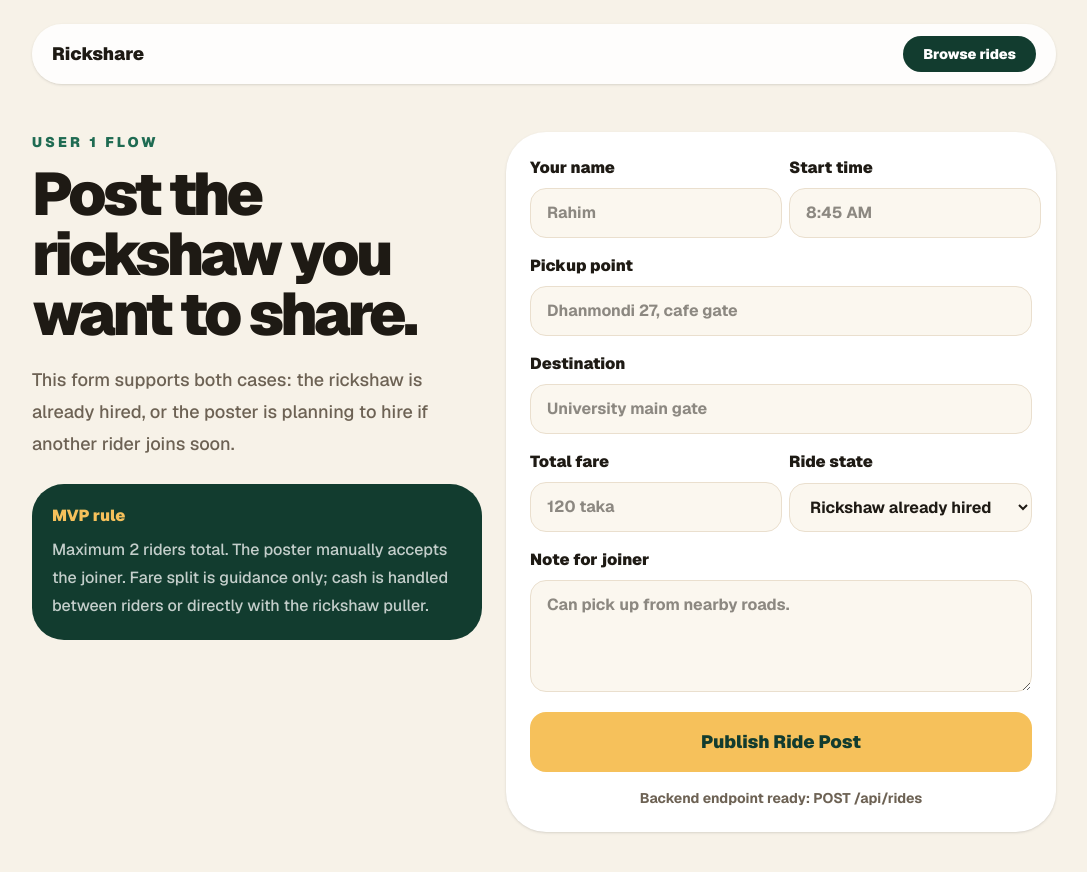
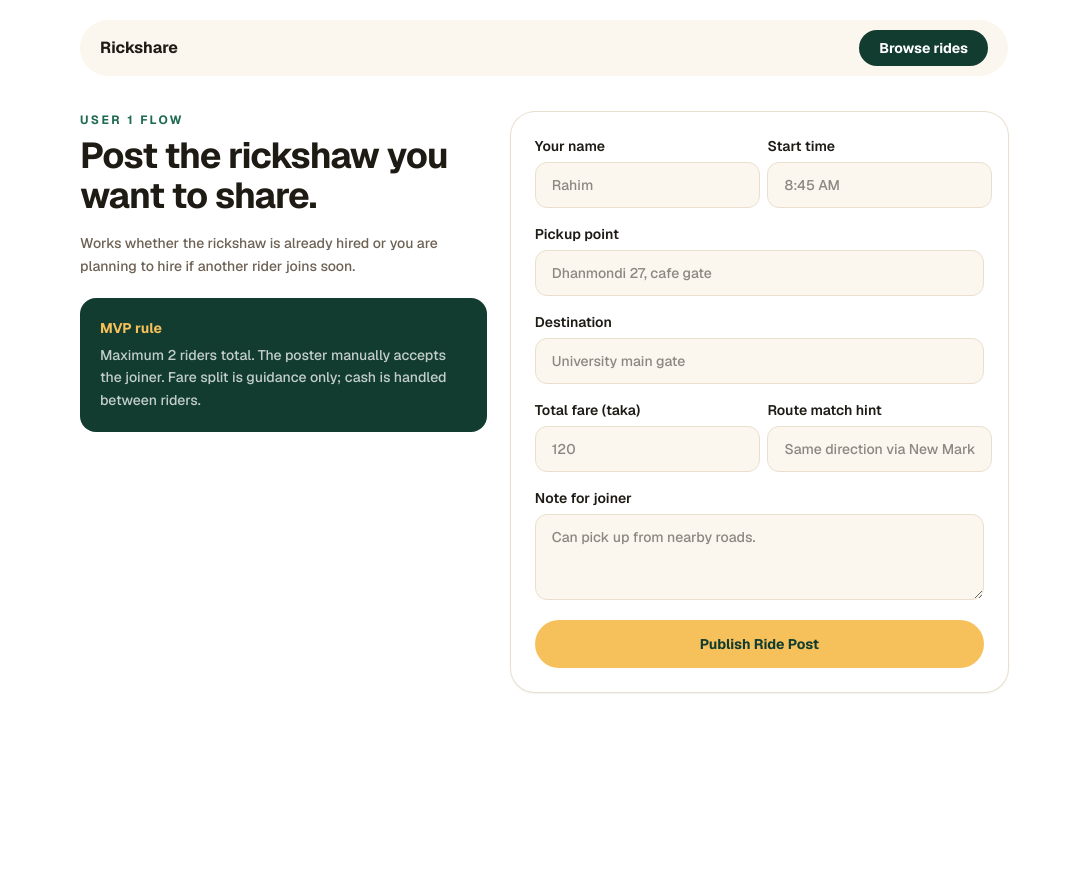
Before and after one commit to ArafathUIU/RickshareBD, a Next.js app: page /post-ride in a window 1280 px wide. Shown: the top 872 px of the page, without its empty margins (96-1183 px from the left). After the commit the page ends 800 px from the top, so only its background shows below. Built offline with nearby package versions, Linux system fonts and the light colour scheme.

Commit message:
Update post-ride page and global styles to white canvas

```diff
--- a/src/app/globals.css
+++ b/src/app/globals.css
@@ -1,7 +1,7 @@
 @import "tailwindcss";
 
 :root {
-  --background: #f7f2e8;
+  --background: #ffffff;
   --foreground: #1e1a14;
 }
 
--- a/src/app/post-ride/page.tsx
+++ b/src/app/post-ride/page.tsx
@@ -1,79 +1,40 @@
 import Link from "next/link";
+import PostRideForm from "./PostRideForm";
 
 export default function PostRidePage() {
   return (
-    <main className="min-h-screen bg-[#f7f2e8] px-5 py-6 text-[#1e1a14] sm:px-8 lg:px-12">
-      <div className="mx-auto max-w-5xl">
-        <nav className="flex items-center justify-between rounded-full bg-white/85 px-5 py-3 shadow-sm">
-          <Link href="/" className="text-lg font-black">Rickshare</Link>
-          <Link href="/rides" className="rounded-full bg-[#123c2f] px-5 py-2 text-sm font-black text-white">
+    <main className="min-h-screen bg-white text-[#1e1a14]">
+      <div className="mx-auto max-w-5xl px-5 py-5 sm:px-8 lg:px-12">
+        <nav className="flex items-center justify-between rounded-full bg-[#fbf7ef] px-5 py-2.5">
+          <Link href="/" className="text-base font-bold">Rickshare</Link>
+          <Link href="/rides" className="rounded-full bg-[#123c2f] px-5 py-2 text-sm font-bold text-white transition hover:brightness-110">
             Browse rides
           </Link>
         </nav>
+      </div>
 
-        <section className="grid gap-6 py-12 lg:grid-cols-[0.9fr_1.1fr] lg:items-start">
+      <section className="mx-auto max-w-5xl px-5 pb-16 pt-4 sm:px-8 lg:px-12">
+        <div className="grid gap-6 lg:grid-cols-[0.9fr_1.1fr] lg:items-start">
           <div>
-            <p className="text-sm font-black uppercase tracking-[0.22em] text-[#1f6b52]">User 1 flow</p>
-            <h1 className="mt-3 text-5xl font-black tracking-[-0.06em] sm:text-6xl">
+            <p className="text-xs font-bold uppercase tracking-[0.2em] text-[#1f6b52]">User 1 flow</p>
+            <h1 className="mt-2 text-3xl font-bold tracking-tight sm:text-4xl">
               Post the rickshaw you want to share.
             </h1>
-            <p className="mt-5 text-lg font-medium leading-8 text-[#6d6254]">
-              This form supports both cases: the rickshaw is already hired, or
-              the poster is planning to hire if another rider joins soon.
+            <p className="mt-4 text-sm font-medium leading-relaxed text-[#6d6254]">
+              Works whether the rickshaw is already hired or you are planning to hire if another rider joins soon.
             </p>
-            <div className="mt-6 rounded-[2rem] bg-[#123c2f] p-5 text-white">
-              <p className="font-black text-[#f6c15b]">MVP rule</p>
-              <p className="mt-2 font-medium leading-7 text-white/75">
+            <div className="mt-5 rounded-2xl bg-[#123c2f] p-5 text-white">
+              <p className="text-sm font-bold text-[#f6c15b]">MVP rule</p>
+              <p className="mt-1.5 text-sm font-medium leading-relaxed text-white/75">
                 Maximum 2 riders total. The poster manually accepts the joiner.
-                Fare split is guidance only; cash is handled between riders or
-                directly with the rickshaw puller.
+                Fare split is guidance only; cash is handled between riders.
               </p>
             </div>
           </div>
 
-          <form className="rounded-[2.5rem] bg-white p-6 shadow-sm">
-            <div className="grid gap-4 sm:grid-cols-2">
-              <label className="grid gap-2 font-black">
-                Your name
-                <input className="rounded-2xl border border-[#eadfce] bg-[#fbf7ef] px-4 py-3 font-bold outline-none" placeholder="Rahim" />
-              </label>
-              <label className="grid gap-2 font-black">
-                Start time
-                <input className="rounded-2xl border border-[#eadfce] bg-[#fbf7ef] px-4 py-3 font-bold outline-none" placeholder="8:45 AM" />
-              </label>
-              <label className="grid gap-2 font-black sm:col-span-2">
-                Pickup point
-                <input className="rounded-2xl border border-[#eadfce] bg-[#fbf7ef] px-4 py-3 font-bold outline-none" placeholder="Dhanmondi 27, cafe gate" />
-              </label>
-              <label className="grid gap-2 font-black sm:col-span-2">
-                Destination
-                <input className="rounded-2xl border border-[#eadfce] bg-[#fbf7ef] px-4 py-3 font-bold outline-none" placeholder="University main gate" />
-              </label>
-              <label className="grid gap-2 font-black">
-                Total fare
-                <input className="rounded-2xl border border-[#eadfce] bg-[#fbf7ef] px-4 py-3 font-bold outline-none" placeholder="120 taka" />
-              </label>
-              <label className="grid gap-2 font-black">
-                Ride state
-                <select className="rounded-2xl border border-[#eadfce] bg-[#fbf7ef] px-4 py-3 font-bold outline-none">
-                  <option>Rickshaw already hired</option>
-                  <option>Planning to hire soon</option>
-                </select>
-              </label>
-              <label className="grid gap-2 font-black sm:col-span-2">
-                Note for joiner
-                <textarea className="min-h-28 rounded-2xl border border-[#eadfce] bg-[#fbf7ef] px-4 py-3 font-bold outline-none" placeholder="Can pick up from nearby roads." />
-              </label>
-            </div>
-            <button className="mt-5 w-full rounded-2xl bg-[#f6c15b] py-4 text-lg font-black text-[#123c2f]" type="button">
-              Publish Ride Post
-            </button>
-            <p className="mt-4 text-center text-sm font-bold text-[#6d6254]">
-              Backend endpoint ready: POST /api/rides
-            </p>
-          </form>
-        </section>
-      </div>
+          <PostRideForm />
+        </div>
+      </section>
     </main>
   );
 }
```
